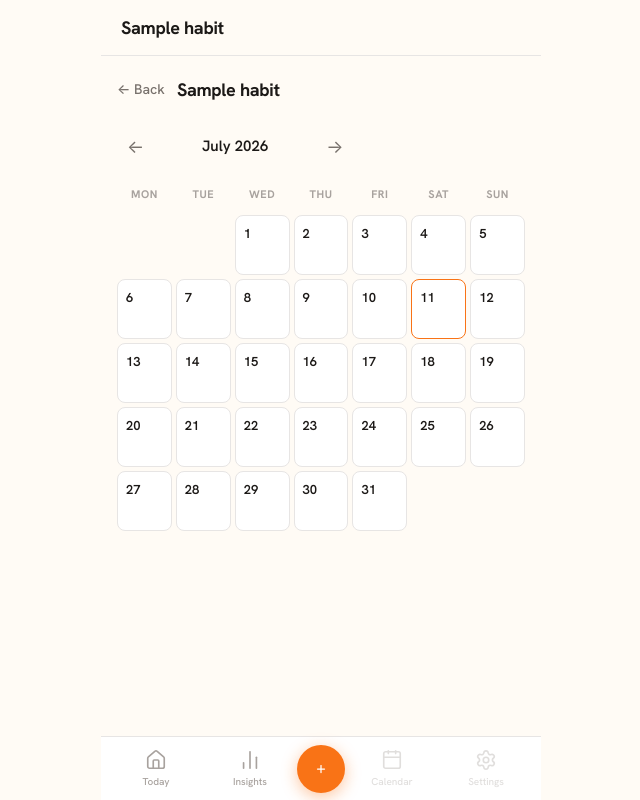
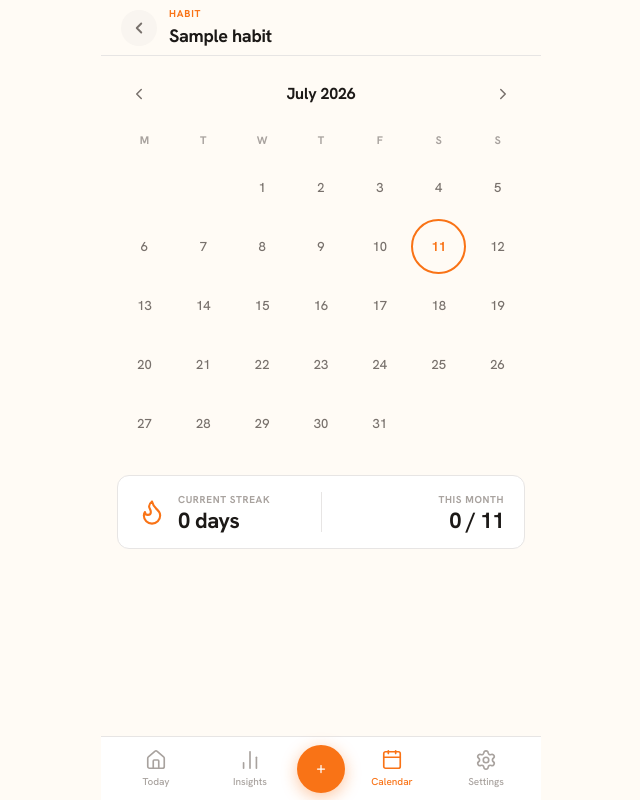
Before and after one commit to xtekkis/habit-tracker, a Flask app: page /habit/1/calendar in a window 1280 px wide. Shown: the whole page, without its empty margins (319-959 px from the left). Run offline with Flask 3, Linux system fonts and the light colour scheme; tables that the repository leaves empty hold one stand-in row (values such as "Sample post"); data that the repository does not hold is empty.

Commit message:
Added Calendar tab, redesigned calendar view, Settings screen, and empty state

```diff
--- a/app.py
+++ b/app.py
@@ -171,9 +171,25 @@ def delete_category(category_id):
     conn.close()
     return redirect(url_for("index"))
 
+@app.route("/calendar")
+def calendar_index():
+    conn = get_connection()
+    habits = conn.execute("""
+        SELECT h.*, c.name as category_name
+        FROM habits h
+        LEFT JOIN categories c ON h.category_id = c.id
+        ORDER BY h.created_at DESC
+    """).fetchall()
+    conn.close()
+    return render_template("calendar_index.html", habits=habits)
+
+@app.route("/settings")
+def settings():
+    return render_template("settings.html")
+
 @app.route("/habit/<int:habit_id>/calendar")
 def habit_calendar(habit_id):
-    import calendar
+    import calendar as cal_module
     from datetime import date
 
     habit = get_habit(habit_id)
@@ -190,7 +206,7 @@ def habit_calendar(habit_id):
         year, month = today.year, today.month
 
     logs = get_logs_for_month(habit_id, year, month)
-    weeks = calendar.monthcalendar(year, month)
+    weeks = cal_module.monthcalendar(year, month)
     month_name = date(year, month, 1).strftime("%B %Y")
 
     if month == 1:
@@ -206,16 +222,24 @@ def habit_calendar(habit_id):
     is_current = (year == today.year and month == today.month)
     today_day = today.day if is_current else None
 
+    logged_days = set(int(d.split('-')[2]) for d in logs.keys())
+    month_logged = len(logs)
+    month_days = today.day if is_current else cal_module.monthrange(year, month)[1]
+    streak = get_streak(habit_id)
+
     return render_template("calendar.html",
         habit=habit,
         weeks=weeks,
-        logs=logs,
+        logged_days=logged_days,
         month_name=month_name,
         year=year,
         month=month,
         prev_month=prev_month,
         next_month=next_month,
-        today_day=today_day
+        today_day=today_day,
+        streak=streak,
+        month_logged=month_logged,
+        month_days=month_days,
     )
 
 @app.route("/export/csv")
--- a/static/style.css
+++ b/static/style.css
@@ -926,126 +926,6 @@ tbody td {
     color: var(--text);
 }
 
-/* Calendar page */
-
-.calendar-header {
-    display: flex;
-    align-items: center;
-    gap: 12px;
-    margin-bottom: 24px;
-}
-
-.calendar-header a {
-    color: var(--text-muted);
-    text-decoration: none;
-    font-size: 14px;
-    font-weight: 500;
-    transition: color 0.15s;
-}
-
-.calendar-header a:hover {
-    color: var(--text);
-}
-
-.calendar-header h2 {
-    margin: 0;
-    font-size: 18px;
-}
-
-.calendar-nav {
-    display: flex;
-    align-items: center;
-    gap: 16px;
-    margin-bottom: 20px;
-}
-
-.month-label {
-    font-size: 15px;
-    font-weight: 600;
-    color: var(--text);
-    min-width: 130px;
-    text-align: center;
-}
-
-.nav-arrow {
-    color: var(--text-muted);
-    text-decoration: none;
-    font-size: 18px;
-    padding: 6px 10px;
-    border-radius: var(--radius-sm);
-    transition: color 0.15s, background 0.15s;
-}
-
-.nav-arrow:hover {
-    color: var(--text);
-    background: var(--surface-2);
-}
-
-.calendar-grid {
-    display: grid;
-    grid-template-columns: repeat(7, 1fr);
-    gap: 4px;
-}
-
-.calendar-day-name {
-    text-align: center;
-    font-size: 11px;
-    font-weight: 700;
-    text-transform: uppercase;
-    letter-spacing: 0.05em;
-    color: var(--text-faint);
-    padding-bottom: 8px;
-}
-
-.calendar-cell {
-    background: var(--surface);
-    border: 1.5px solid var(--border);
-    border-radius: var(--radius-sm);
-    min-height: 60px;
-    padding: 8px;
-    display: flex;
-    flex-direction: column;
-    gap: 4px;
-}
-
-.calendar-cell.empty {
-    background: transparent;
-    border-color: transparent;
-}
-
-.calendar-cell.logged {
-    background: var(--primary-soft);
-    border-color: rgba(249, 115, 22, 0.35);
-}
-
-.calendar-cell.today {
-    border-color: var(--primary);
-}
-
-.calendar-cell.logged.today {
-    background: var(--primary-muted);
-}
-
-.day-number {
-    font-size: 13px;
-    font-weight: 600;
-    color: var(--text);
-}
-
-.calendar-cell.logged .day-number {
-    color: var(--primary);
-}
-
-.day-note {
-    font-size: 11px;
-    color: var(--text-muted);
-    line-height: 1.3;
-    overflow: hidden;
-    display: -webkit-box;
-    -webkit-line-clamp: 2;
-    line-clamp: 2;
-    -webkit-box-orient: vertical;
-}
 
 /* Insights */
 
@@ -1385,6 +1265,328 @@ html.no-scroll {
     display: contents;
 }
 
+/* Empty state */
+
+.empty-state {
+    display: flex;
+    flex-direction: column;
+    align-items: center;
+    padding: 56px 16px;
+    text-align: center;
+}
+
+.empty-state-icon {
+    width: 56px;
+    height: 56px;
+    border-radius: 50%;
+    background: var(--surface-2);
+    display: flex;
+    align-items: center;
+    justify-content: center;
+    margin-bottom: 16px;
+}
+
+.empty-state-icon svg {
+    width: 24px;
+    height: 24px;
+    color: var(--text-faint);
+    stroke-width: 1.5;
+}
+
+.empty-state-title {
+    font-size: 16px;
+    font-weight: 600;
+    color: var(--text);
+    margin-bottom: 6px;
+}
+
+.empty-state-sub {
+    font-size: 14px;
+    color: var(--text-muted);
+    line-height: 1.6;
+}
+
+/* Calendar index (habit picker) */
+
+.habit-card-link {
+    text-decoration: none;
+    color: inherit;
+}
+
+.habit-card-link:hover {
+    border-color: var(--primary);
+}
+
+.habit-card-arrow {
+    width: 16px;
+    height: 16px;
+    color: var(--text-faint);
+    flex-shrink: 0;
+    stroke-width: 2;
+}
+
+/* Back button (calendar top bar) */
+
+.back-btn {
+    display: flex;
+    align-items: center;
+    justify-content: center;
+    width: 36px;
+    height: 36px;
+    border-radius: 50%;
+    background: var(--surface-2);
+    color: var(--text-muted);
+    text-decoration: none;
+    flex-shrink: 0;
+    transition: background 0.15s, color 0.15s;
+}
+
+.back-btn:hover {
+    background: var(--border);
+    color: var(--text);
+}
+
+.back-btn svg {
+    width: 18px;
+    height: 18px;
+    stroke-width: 2.5;
+}
+
+.habit-cal-header {
+    display: flex;
+    flex-direction: column;
+    gap: 1px;
+    margin-left: 12px;
+}
+
+.habit-cal-label {
+    font-size: 10px;
+    font-weight: 700;
+    color: var(--primary);
+    text-transform: uppercase;
+    letter-spacing: 0.08em;
+}
+
+.habit-cal-name {
+    font-size: 18px;
+    font-weight: 700;
+    color: var(--text);
+    letter-spacing: -0.3px;
+    margin: 0;
+}
+
+/* Calendar redesign */
+
+.cal-month-nav {
+    display: flex;
+    align-items: center;
+    justify-content: space-between;
+    margin-bottom: 20px;
+    padding: 0 4px;
+}
+
+.cal-nav-arrow {
+    display: flex;
+    align-items: center;
+    justify-content: center;
+    width: 36px;
+    height: 36px;
+    border-radius: 50%;
+    color: var(--text-muted);
+    text-decoration: none;
+    transition: background 0.15s, color 0.15s;
+}
+
+.cal-nav-arrow:hover {
+    background: var(--surface-2);
+    color: var(--text);
+}
+
+.cal-nav-arrow svg {
+    width: 18px;
+    height: 18px;
+    stroke-width: 2;
+}
+
+.cal-month-name {
+    font-size: 16px;
+    font-weight: 700;
+    color: var(--text);
+    letter-spacing: -0.2px;
+}
+
+.cal-grid {
+    display: grid;
+    grid-template-columns: repeat(7, 1fr);
+    gap: 4px;
+    margin-bottom: 24px;
+}
+
+.cal-day-header {
+    text-align: center;
+    font-size: 11px;
+    font-weight: 700;
+    color: var(--text-faint);
+    text-transform: uppercase;
+    padding-bottom: 8px;
+}
+
+.cal-day,
+.cal-day-empty {
+    aspect-ratio: 1;
+    display: flex;
+    align-items: center;
+    justify-content: center;
+    border-radius: 50%;
+    font-size: 13px;
+    font-weight: 500;
+    color: var(--text-muted);
+}
+
+.cal-day-logged {
+    background: var(--primary);
+    color: #fff;
+    font-weight: 700;
+}
+
+.cal-day-today:not(.cal-day-logged) {
+    border: 2px solid var(--primary);
+    color: var(--primary);
+    font-weight: 700;
+}
+
+/* Calendar stats card */
+
+.cal-stats {
+    background: var(--surface);
+    border: 1.5px solid var(--border);
+    border-radius: var(--radius-md);
+    padding: 16px 20px;
+    display: flex;
+    align-items: center;
+    gap: 16px;
+}
+
+.cal-stats-left {
+    display: flex;
+    align-items: center;
+    gap: 12px;
+    flex: 1;
+}
+
+.cal-stats-flame {
+    width: 28px;
+    height: 28px;
+    flex-shrink: 0;
+    color: var(--primary);
+    stroke-width: 1.8;
+}
+
+.cal-stats-divider {
+    width: 1px;
+    height: 40px;
+    background: var(--border);
+    flex-shrink: 0;
+}
+
+.cal-stats-right {
+    flex: 1;
+    text-align: right;
+}
+
+.cal-stats-label {
+    font-size: 10px;
+    font-weight: 700;
+    color: var(--text-faint);
+    text-transform: uppercase;
+    letter-spacing: 0.06em;
+    margin-bottom: 3px;
+}
+
+.cal-stats-value {
+    font-size: 22px;
+    font-weight: 700;
+    color: var(--text);
+    letter-spacing: -0.5px;
+    line-height: 1;
+}
+
+/* Settings */
+
+.settings-list {
+    background: var(--surface);
+    border: 1.5px solid var(--border);
+    border-radius: var(--radius-md);
+    overflow: hidden;
+    margin-bottom: 4px;
+}
+
+.settings-item {
+    display: flex;
+    align-items: center;
+    gap: 14px;
+    padding: 14px 16px;
+    text-decoration: none;
+    color: inherit;
+    transition: background 0.15s;
+}
+
+.settings-item + .settings-item {
+    border-top: 1px solid var(--border);
+}
+
+.settings-item:not(.settings-item-static):hover {
+    background: var(--surface-2);
+}
+
+.settings-item-static {
+    cursor: default;
+}
+
+.settings-item-icon {
+    width: 36px;
+    height: 36px;
+    border-radius: var(--radius-sm);
+    background: var(--primary-muted);
+    display: flex;
+    align-items: center;
+    justify-content: center;
+    flex-shrink: 0;
+    color: var(--primary);
+}
+
+.settings-item-icon svg {
+    width: 18px;
+    height: 18px;
+    stroke-width: 1.8;
+}
+
+.settings-item-body {
+    flex: 1;
+    display: flex;
+    flex-direction: column;
+    gap: 2px;
+}
+
+.settings-item-label {
+    font-size: 15px;
+    font-weight: 600;
+    color: var(--text);
+}
+
+.settings-item-sub {
+    font-size: 12px;
+    color: var(--text-muted);
+}
+
+.settings-item-arrow {
+    width: 16px;
+    height: 16px;
+    color: var(--text-faint);
+    stroke-width: 2;
+    flex-shrink: 0;
+}
+
 /* Animations */
 
 @keyframes slideUp {
--- a/templates/base.html
+++ b/templates/base.html
@@ -13,7 +13,9 @@
 <body>
     <div class="app-shell">
         <header class="top-bar">
+            {% block top_bar_content %}
             <h1 class="app-title">{% block page_title %}Today{% endblock %}</h1>
+            {% endblock %}
         </header>
         <main class="page-content">
             {% block content %}{% endblock %}
@@ -30,11 +32,11 @@
             <button class="tab-fab" id="tab-fab" aria-label="Add habit">
                 <i data-lucide="plus"></i>
             </button>
-            <a href="#" class="tab-btn tab-disabled" id="tab-calendar">
+            <a href="/calendar" class="tab-btn" id="tab-calendar">
                 <i data-lucide="calendar"></i>
                 <span>Calendar</span>
             </a>
-            <a href="#" class="tab-btn tab-disabled" id="tab-settings">
+            <a href="/settings" class="tab-btn" id="tab-settings">
                 <i data-lucide="settings"></i>
                 <span>Settings</span>
             </a>
@@ -48,6 +50,10 @@
                 document.getElementById('tab-today').classList.add('active');
             } else if (path.startsWith('/weekly') || path.startsWith('/monthly')) {
                 document.getElementById('tab-insights').classList.add('active');
+            } else if (path === '/calendar' || (path.startsWith('/habit/') && path.endsWith('/calendar'))) {
+                document.getElementById('tab-calendar').classList.add('active');
+            } else if (path === '/settings') {
+                document.getElementById('tab-settings').classList.add('active');
             }
         })();
         // FAB wired here so tab-bar is already in DOM
--- a/templates/calendar.html
+++ b/templates/calendar.html
@@ -1,43 +1,57 @@
 {% extends "base.html" %}
 {% block title %}{{ habit["name"] }} - Calendar{% endblock %}
-{% block page_title %}{{ habit["name"] }}{% endblock %}
+
+{% block top_bar_content %}
+<a href="/calendar" class="back-btn"><i data-lucide="chevron-left"></i></a>
+<div class="habit-cal-header">
+    <span class="habit-cal-label">Habit</span>
+    <h1 class="habit-cal-name">{{ habit["name"] }}</h1>
+</div>
+{% endblock %}
 
 {% block content %}
-<div class="calendar-header">
-    <a href="/">← Back</a>
-    <h2>{{ habit["name"] }}</h2>
+
+<div class="cal-month-nav">
+    <a href="/habit/{{ habit['id'] }}/calendar?month={{ prev_month }}" class="cal-nav-arrow">
+        <i data-lucide="chevron-left"></i>
+    </a>
+    <span class="cal-month-name">{{ month_name }}</span>
+    <a href="/habit/{{ habit['id'] }}/calendar?month={{ next_month }}" class="cal-nav-arrow">
+        <i data-lucide="chevron-right"></i>
+    </a>
 </div>
 
-<div class="calendar-nav">
-    <a class="nav-arrow" href="/habit/{{ habit['id'] }}/calendar?month={{ prev_month }}">&#8592;</a>
-    <span class="month-label">{{ month_name }}</span>
-    <a class="nav-arrow" href="/habit/{{ habit['id'] }}/calendar?month={{ next_month }}">&#8594;</a>
-</div>
-
-<div class="calendar-grid">
-    <div class="calendar-day-name">Mon</div>
-    <div class="calendar-day-name">Tue</div>
-    <div class="calendar-day-name">Wed</div>
-    <div class="calendar-day-name">Thu</div>
-    <div class="calendar-day-name">Fri</div>
-    <div class="calendar-day-name">Sat</div>
-    <div class="calendar-day-name">Sun</div>
+<div class="cal-grid">
+    {% for label in ['M','T','W','T','F','S','S'] %}
+    <div class="cal-day-header">{{ label }}</div>
+    {% endfor %}
 
     {% for week in weeks %}
         {% for day in week %}
-            {% if day == 0 %}
-            <div class="calendar-cell empty"></div>
-            {% else %}
-                {% set date_str = "%04d-%02d-%02d"|format(year, month, day) %}
-                {% set note = logs.get(date_str) %}
-                <div class="calendar-cell {% if note is not none %}logged{% endif %} {% if today_day == day %}today{% endif %}">
-                    <span class="day-number">{{ day }}</span>
-                    {% if note %}
-                    <span class="day-note">{{ note }}</span>
-                    {% endif %}
-                </div>
-            {% endif %}
+        {% if day == 0 %}
+        <div class="cal-day-empty"></div>
+        {% else %}
+        <div class="cal-day {% if day in logged_days %}cal-day-logged{% endif %} {% if today_day == day %}cal-day-today{% endif %}">
+            {{ day }}
+        </div>
+        {% endif %}
         {% endfor %}
     {% endfor %}
 </div>
+
+<div class="cal-stats">
+    <div class="cal-stats-left">
+        <i data-lucide="flame" class="cal-stats-flame"></i>
+        <div>
+            <div class="cal-stats-label">Current streak</div>
+            <div class="cal-stats-value">{{ streak }} days</div>
+        </div>
+    </div>
+    <div class="cal-stats-divider"></div>
+    <div class="cal-stats-right">
+        <div class="cal-stats-label">This month</div>
+        <div class="cal-stats-value">{{ month_logged }} / {{ month_days }}</div>
+    </div>
+</div>
+
 {% endblock %}
--- a/templates/index.html
+++ b/templates/index.html
@@ -103,7 +103,11 @@
 
     </div>
     {% else %}
-    <p class="empty">No habits yet. Tap + to add one.</p>
+    <div class="empty-state">
+        <div class="empty-state-icon"><i data-lucide="clipboard-list"></i></div>
+        <p class="empty-state-title">No habits yet</p>
+        <p class="empty-state-sub">Tap <strong>+</strong> to add your first habit</p>
+    </div>
     {% endfor %}
 </section>
 
```
Also changed, not shown: templates/calendar_index.html (added, +35 -0 lines), templates/settings.html (added, +30 -0 lines).
